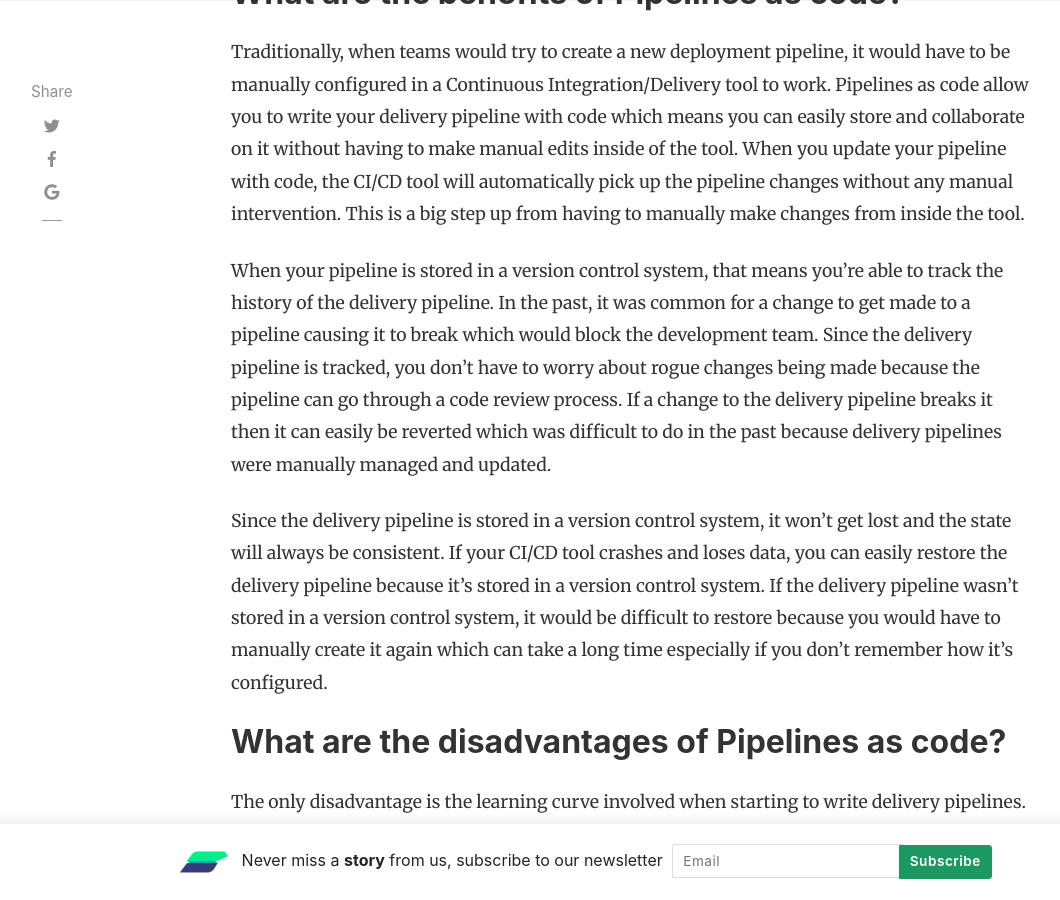
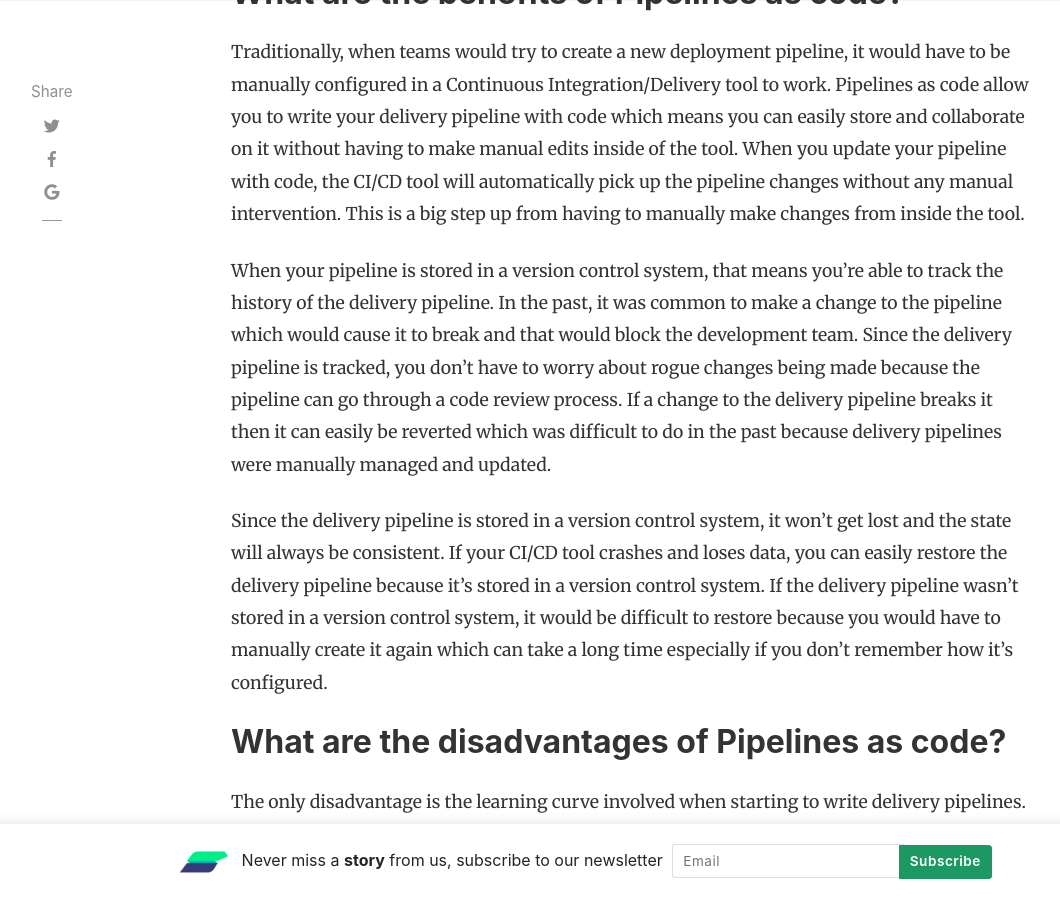
Before and after one commit to ScalarSoftware/blog, a Jekyll site: the page built from _posts/2019-03-04-the-benefits-of-using-pipelines-as-code.md, in a window 1280 px wide and 900 px high, scrolled down 1065 px. Shown: the whole window, without its empty margins (54-1114 px from the left). Built offline with Jekyll 4.4.1, drawn with Linux system fonts in a browser that asks for light colours; nearby versions of some CDN libraries; comment, search, counter and statistics services are not loaded.

Commit message:
update post

```diff
--- a/_posts/2019-03-04-the-benefits-of-using-pipelines-as-code.md
+++ b/_posts/2019-03-04-the-benefits-of-using-pipelines-as-code.md
@@ -18,7 +18,7 @@ Pipelines as code are best defined as a practice where you write your deployment
 
 Traditionally, when teams would try to create a new deployment pipeline, it would have to be manually configured in a Continuous Integration/Delivery tool to work. Pipelines as code allow you to write your delivery pipeline with code which means you can easily store and collaborate on it without having to make manual edits inside of the tool. When you update your pipeline with code, the CI/CD tool will automatically pick up the pipeline changes without any manual intervention. This is a big step up from having to manually make changes from inside the tool.
 
-When your pipeline is stored in a version control system, that means you're able to track the history of the delivery pipeline. In the past, it was common for a change to get made to a pipeline causing it to break which would block the development team. Since the delivery pipeline is tracked, you don't have to worry about rogue changes being made because the pipeline can go through a code review process. If a change to the delivery pipeline breaks it then it can easily be reverted which was difficult to do in the past because delivery pipelines were manually managed and updated.
+When your pipeline is stored in a version control system, that means you're able to track the history of the delivery pipeline. In the past, it was common to make a change to the pipeline which would cause it to break and that would block the development team. Since the delivery pipeline is tracked, you don't have to worry about rogue changes being made because the pipeline can go through a code review process. If a change to the delivery pipeline breaks it then it can easily be reverted which was difficult to do in the past because delivery pipelines were manually managed and updated.
 
 Since the delivery pipeline is stored in a version control system, it won't get lost and the state will always be consistent. If your CI/CD tool crashes and loses data, you can easily restore the delivery pipeline because it's stored in a version control system. If the delivery pipeline wasn't stored in a version control system, it would be difficult to restore because you would have to manually create it again which can take a long time especially if you don't remember how it's configured.
 
```
